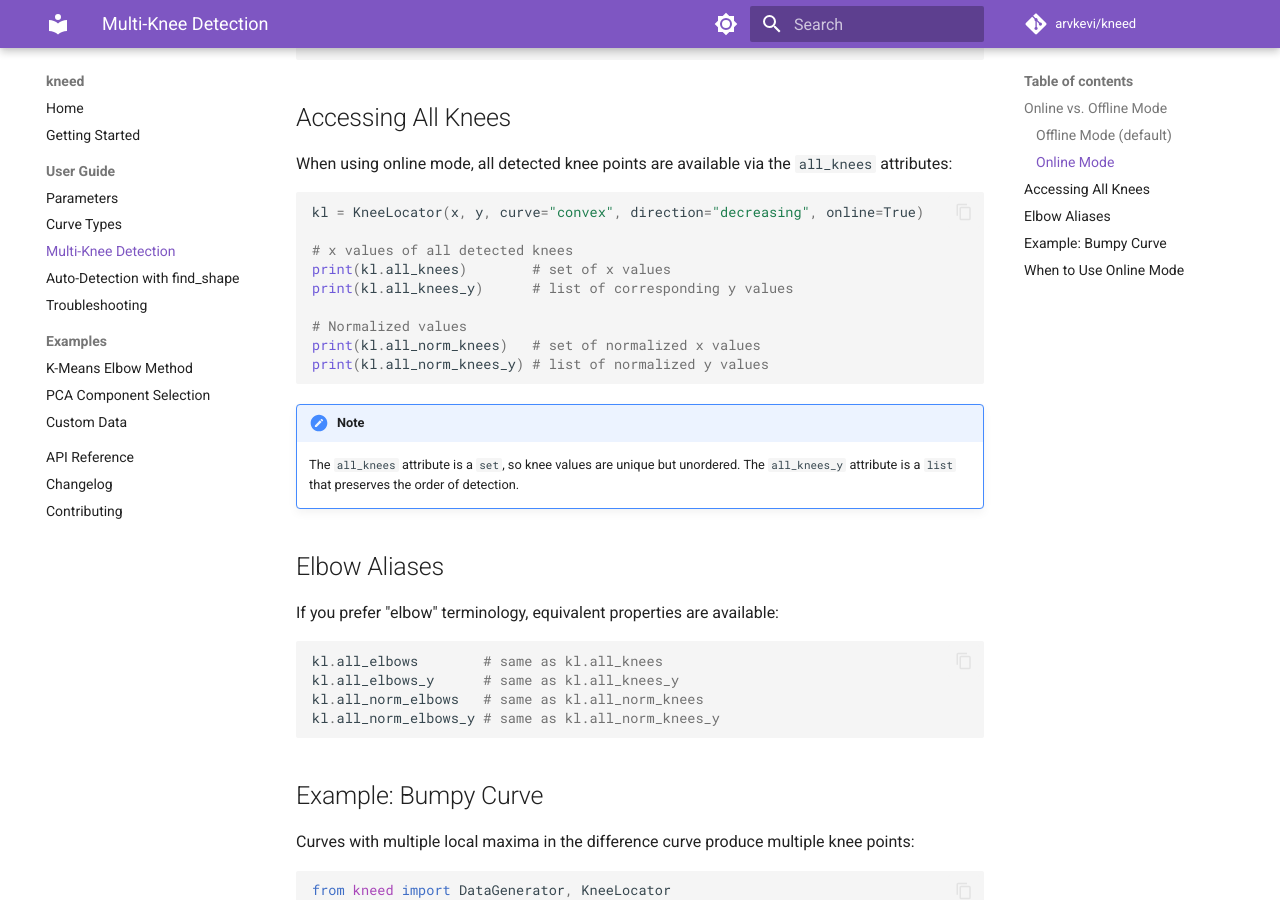
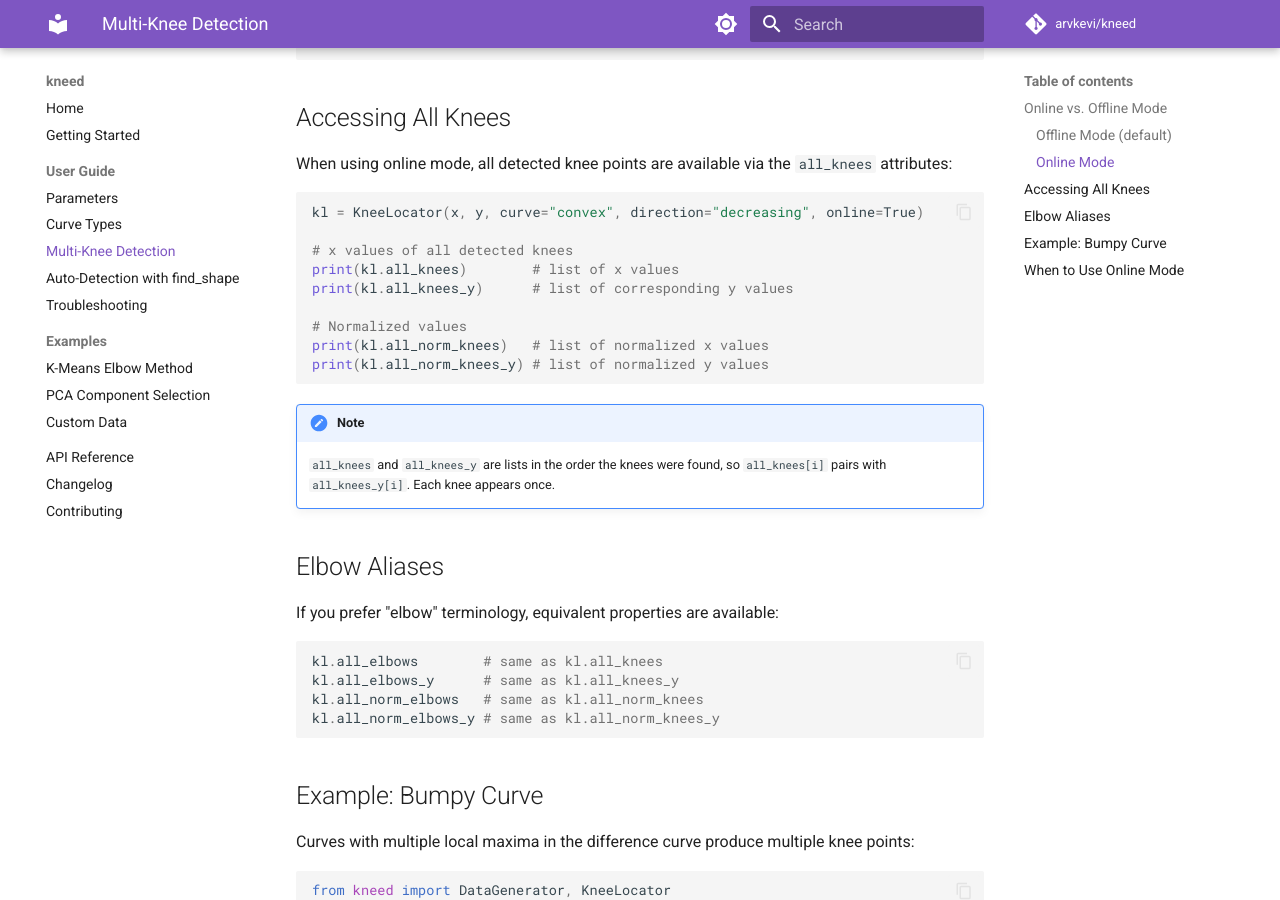
Before and after one commit to arvkevi/kneed, an MkDocs documentation site: the page built from docs/user-guide/multi-knee.md, in a window 1280 px wide and 900 px high, scrolled down 772 px. Built offline with MkDocs 1.6.1 and Material for MkDocs 9.7.7, drawn with Linux system fonts in a browser that asks for light colours; comment, search, counter and statistics services are not loaded.

Commit message:
Keep all_knees in detection order so it matches all_knees_y
all_knees and all_norm_knees were sets, so their iteration order was
arbitrary and didn't line up with all_knees_y / all_norm_knees_y.
Store them as lists, appended alongside the y values. Each knee is
still added once.

Fixes #161

````diff
--- a/docs/user-guide/multi-knee.md
+++ b/docs/user-guide/multi-knee.md
@@ -37,16 +37,16 @@ When using online mode, all detected knee points are available via the `all_knee
 kl = KneeLocator(x, y, curve="convex", direction="decreasing", online=True)
 
 # x values of all detected knees
-print(kl.all_knees)        # set of x values
+print(kl.all_knees)        # list of x values
 print(kl.all_knees_y)      # list of corresponding y values
 
 # Normalized values
-print(kl.all_norm_knees)   # set of normalized x values
+print(kl.all_norm_knees)   # list of normalized x values
 print(kl.all_norm_knees_y) # list of normalized y values
 ```
 
 !!! note
-    The `all_knees` attribute is a `set`, so knee values are unique but unordered. The `all_knees_y` attribute is a `list` that preserves the order of detection.
+    `all_knees` and `all_knees_y` are lists in the order the knees were found, so `all_knees[i]` pairs with `all_knees_y[i]`. Each knee appears once.
 
 ## Elbow Aliases
 
````
Also changed, not shown: docs/changelog.md (+1 -0 lines), 2 other files.
